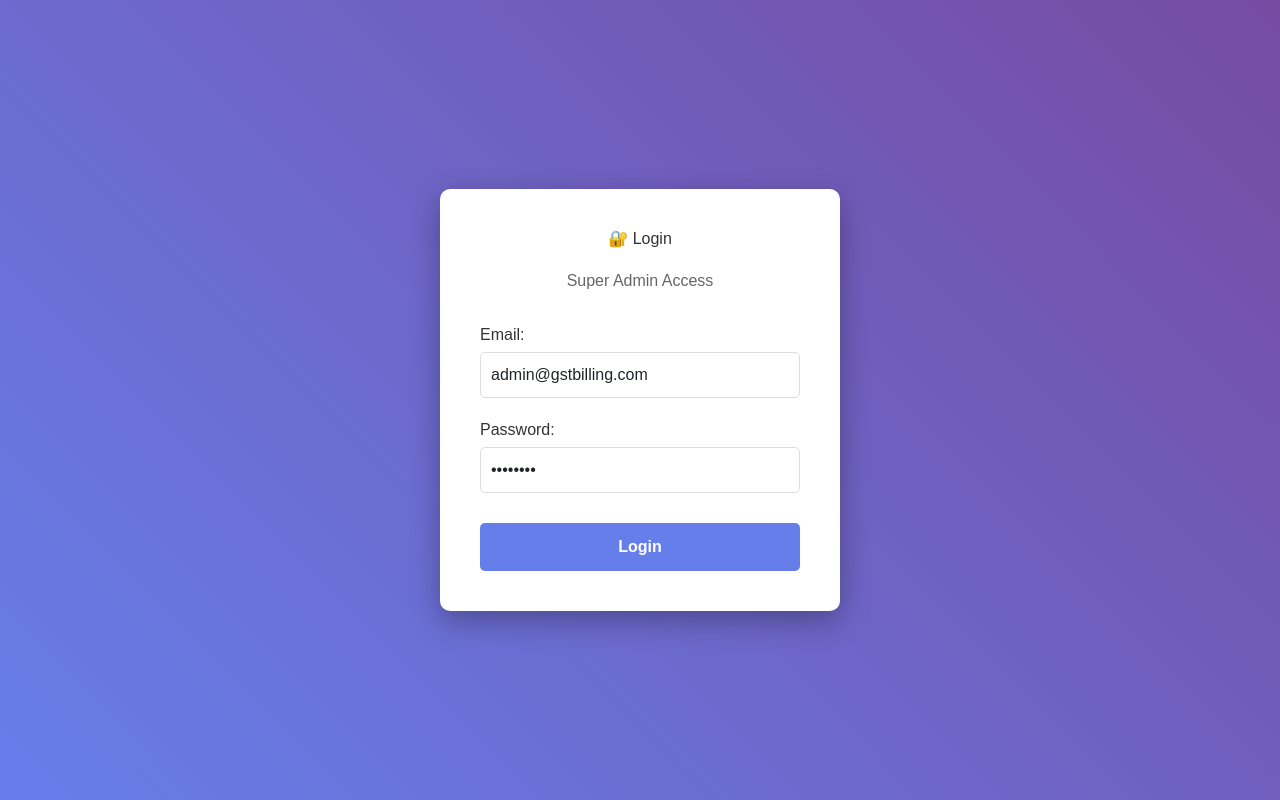
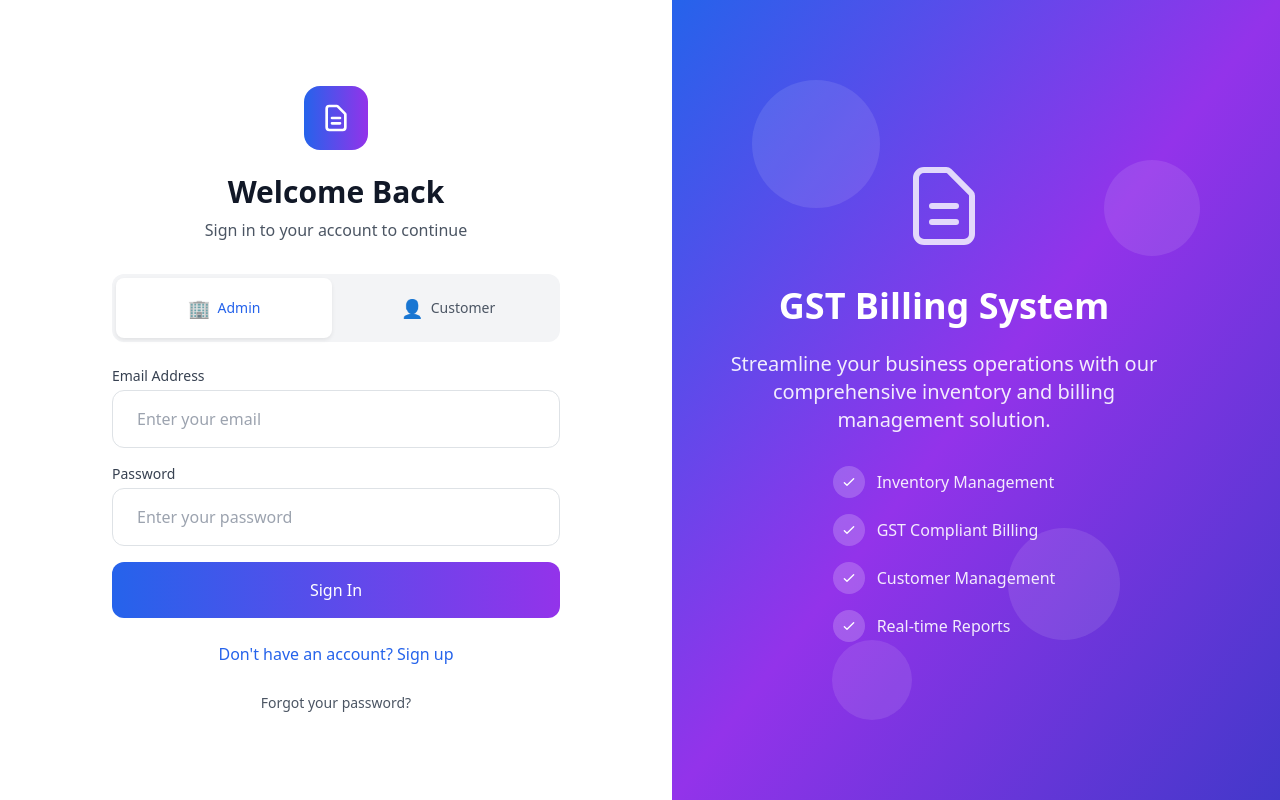
Before and after one commit to Akhilesh2006s/gst-frontend, a React (Vite) app: page /login in a window 1280 px wide. Built offline with nearby package versions, Linux system fonts and the light colour scheme.

Commit message:
Remove Super Admin system from frontend - simplify to admin/customer only

```diff
--- a/src/App.tsx
+++ b/src/App.tsx
@@ -1,10 +1,7 @@
 import React, { useState } from 'react';
 import { BrowserRouter as Router, Routes, Route, Navigate } from 'react-router-dom';
 import LoginPage from './components/auth/LoginPage';
-import SimpleLogin from './components/auth/SimpleLogin';
-import TestLogin from './components/auth/TestLogin';
 import Dashboard from './components/Dashboard';
-import SuperAdminDashboard from './components/super-admin/SuperAdminDashboard';
 
 // Import existing components
 import Products from './components/products/Products';
@@ -21,9 +18,9 @@ import CustomerDashboard from './components/customer/CustomerDashboard';
 import Orders from './components/orders/Orders';
 
 const App: React.FC = () => {
-  const [userType, setUserType] = useState<'admin' | 'customer' | 'super_admin' | null>(null);
+  const [userType, setUserType] = useState<'admin' | 'customer' | null>(null);
 
-  const handleLogin = (type: 'admin' | 'customer' | 'super_admin') => {
+  const handleLogin = (type: 'admin' | 'customer') => {
     setUserType(type);
     // Store user type in localStorage for persistence
     localStorage.setItem('userType', type);
@@ -35,7 +32,7 @@ const App: React.FC = () => {
     localStorage.removeItem('isAuthenticated');
     localStorage.removeItem('userData');
     // Also call logout endpoint to clear server session
-    fetch('https://web-production-84a3.up.railway.app/api/super-admin/logout', {
+    fetch('https://web-production-84a3.up.railway.app/api/auth/logout', {
       method: 'POST',
       credentials: 'include'
     }).catch(() => {}); // Ignore errors
@@ -44,7 +41,7 @@ const App: React.FC = () => {
   // Check for stored user type on app load
   React.useEffect(() => {
     const isAuthenticated = localStorage.getItem('isAuthenticated') === 'true';
-    const storedUserType = localStorage.getItem('userType') as 'admin' | 'customer' | 'super_admin' | null;
+    const storedUserType = localStorage.getItem('userType') as 'admin' | 'customer' | null;
 
     if (isAuthenticated && storedUserType) {
       setUserType(storedUserType);
@@ -69,7 +66,6 @@ const App: React.FC = () => {
                 <LoginPage onLogin={handleLogin} />
               ) : (
                 <Navigate to={
-                  userType === 'super_admin' ? '/super-admin-dashboard' :
                   userType === 'customer' ? '/customer-dashboard' :
                   '/dashboard'
                 } />
@@ -80,10 +76,9 @@ const App: React.FC = () => {
             path="/login"
             element={
               !userType ? (
-                <TestLogin onLogin={handleLogin} />
+                <LoginPage onLogin={handleLogin} />
               ) : (
                 <Navigate to={
-                  userType === 'super_admin' ? '/super-admin-dashboard' :
                   userType === 'customer' ? '/customer-dashboard' :
                   '/dashboard'
                 } />
@@ -223,18 +218,6 @@ const App: React.FC = () => {
             }
           />
 
-          {/* Super Admin Routes */}
-          <Route
-            path="/super-admin-dashboard"
-            element={
-              userType === 'super_admin' ? (
-                <SuperAdminDashboard />
-              ) : (
-                <Navigate to="/login" />
-              )
-            }
-          />
-
           {/* Customer Routes */}
           <Route
             path="/customer-dashboard"
@@ -245,18 +228,6 @@ const App: React.FC = () => {
                 <Navigate to="/login" />
               )
             }
-          />
-
-          {/* Simple Login Route */}
-          <Route
-            path="/simple-login"
-            element={<SimpleLogin />}
-          />
-
-          {/* Test Login Route - Bypasses all routing */}
-          <Route
-            path="/test-login"
-            element={<TestLogin onLogin={handleLogin} />}
           />
 
           {/* Test route to check if styling is working */}
--- a/src/components/auth/LoginPage.tsx
+++ b/src/components/auth/LoginPage.tsx
@@ -2,13 +2,13 @@ import React, { useState } from 'react';
 import { useNavigate } from 'react-router-dom';
 
 interface LoginPageProps {
-  onLogin: (userType: 'admin' | 'customer' | 'super_admin') => void;
+  onLogin: (userType: 'admin' | 'customer') => void;
 }
 
 const LoginPage: React.FC<LoginPageProps> = ({ onLogin }) => {
   const navigate = useNavigate();
   const [isLogin, setIsLogin] = useState(true);
-  const [userType, setUserType] = useState<'admin' | 'customer' | 'super_admin'>('admin');
+  const [userType, setUserType] = useState<'admin' | 'customer'>('admin');
   const [formData, setFormData] = useState({
     name: '',
     email: '',
@@ -49,9 +49,6 @@ const LoginPage: React.FC<LoginPageProps> = ({ onLogin }) => {
         case 'customer':
           endpoint = 'https://web-production-84a3.up.railway.app/api/customer-auth/login';
           break;
-        case 'super_admin':
-          endpoint = 'https://web-production-84a3.up.railway.app/api/super-admin/login';
-          break;
       }
 
       const response = await fetch(endpoint, {
@@ -74,13 +71,11 @@ const LoginPage: React.FC<LoginPageProps> = ({ onLogin }) => {
         // Store authentication state
         localStorage.setItem('isAuthenticated', 'true');
         localStorage.setItem('userType', userType);
-        localStorage.setItem('userData', JSON.stringify(data.super_admin || data.user || data.customer));
+        localStorage.setItem('userData', JSON.stringify(data.user || data.customer));
 
         // Redirect immediately
         onLogin(userType);
-        if (userType === 'super_admin') {
-          navigate('/super-admin-dashboard');
-        } else if (userType === 'admin') {
+        if (userType === 'admin') {
           navigate('/dashboard');
         } else {
           navigate('/customer-dashboard');
@@ -101,11 +96,7 @@ const LoginPage: React.FC<LoginPageProps> = ({ onLogin }) => {
     setError('');
     setSuccess('');
 
-    if (userType === 'super_admin') {
-      setError('Super Admin registration is not allowed.');
-      setLoading(false);
-      return;
-    }
+
 
     if (formData.password !== formData.confirmPassword) {
       setError('Passwords do not match.');
@@ -239,8 +230,7 @@ const LoginPage: React.FC<LoginPageProps> = ({ onLogin }) => {
           <div className="flex space-x-2 p-1 bg-gray-100 rounded-xl mb-6">
             {[
               { key: 'admin', label: 'Admin', icon: '🏢' },
-              { key: 'customer', label: 'Customer', icon: '👤' },
-              { key: 'super_admin', label: 'Super Admin', icon: '👑' }
+              { key: 'customer', label: 'Customer', icon: '👤' }
             ].map((type) => (
               <button
                 key={type.key}
```
